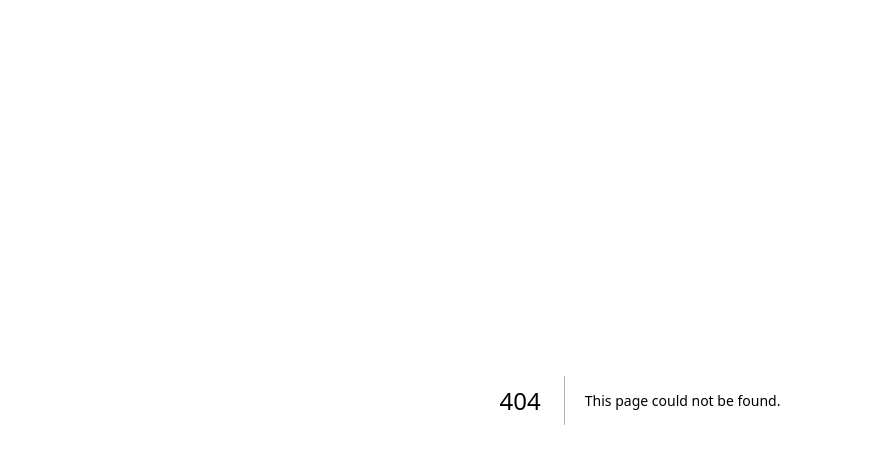
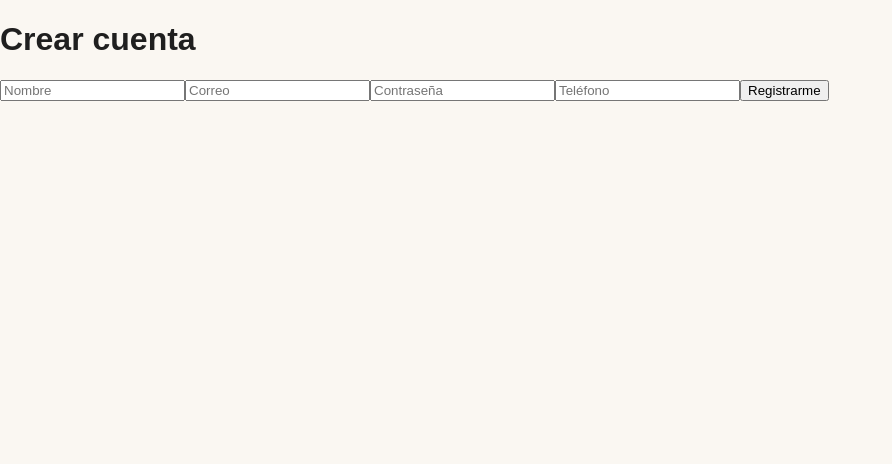
Before and after one commit to 98141/dizor, a Next.js app in the folder frontend/: page /register in a window 1280 px wide. Before the commit this address had no page. Shown: the top 464 px of the page, without its empty margins (0-892 px from the left). Built offline with nearby package versions, Linux system fonts and the light colour scheme; no server answers.

Commit message:
Frontend conectado con login y registro

```diff
--- a/frontend/src/app/globals.css
+++ /dev/null
@@ -1,49 +0,0 @@
-:root {
-  --background: #ffffff;
-  --foreground: #171717;
-}
-
-@media (prefers-color-scheme: dark) {
-  :root {
-    --background: #0a0a0a;
-    --foreground: #ededed;
-  }
-}
-
-html {
-  height: 100%;
-}
-
-html,
-body {
-  max-width: 100vw;
-  overflow-x: hidden;
-}
-
-body {
-  min-height: 100%;
-  display: flex;
-  flex-direction: column;
-  color: var(--foreground);
-  background: var(--background);
-  font-family: Arial, Helvetica, sans-serif;
-  -webkit-font-smoothing: antialiased;
-  -moz-osx-font-smoothing: grayscale;
-}
-
-* {
-  box-sizing: border-box;
-  padding: 0;
-  margin: 0;
-}
-
-a {
-  color: inherit;
-  text-decoration: none;
-}
-
-@media (prefers-color-scheme: dark) {
-  html {
-    color-scheme: dark;
-  }
-}
--- a/frontend/src/app/layout.js
+++ b/frontend/src/app/layout.js
@@ -1,25 +1,17 @@
-import { Geist, Geist_Mono } from "next/font/google";
-import "./globals.css";
-
-const geistSans = Geist({
-  variable: "--font-geist-sans",
-  subsets: ["latin"],
-});
-
-const geistMono = Geist_Mono({
-  variable: "--font-geist-mono",
-  subsets: ["latin"],
-});
+import { AuthProvider } from "@/context/AuthContext";
+import "@/styles/base/globals.css";
 
 export const metadata = {
-  title: "Create Next App",
-  description: "Generated by create next app",
+  title: "Dizor | Sombreros artesanales",
+  description: "Sombreros artesanales en palma de iraca de Sandoná, Nariño.",
 };
 
 export default function RootLayout({ children }) {
   return (
-    <html lang="en" className={`${geistSans.variable} ${geistMono.variable}`}>
-      <body>{children}</body>
+    <html lang="es">
+      <body>
+        <AuthProvider>{children}</AuthProvider>
+      </body>
     </html>
   );
 }
--- /dev/null
+++ b/frontend/src/app/register/page.js
@@ -0,0 +1,57 @@
+"use client";
+
+import { useState } from "react";
+import { useRouter } from "next/navigation";
+import { useAuth } from "@/context/AuthContext";
+
+export default function RegisterPage() {
+  const router = useRouter();
+  const { register } = useAuth();
+
+  const [form, setForm] = useState({
+    name: "",
+    email: "",
+    password: "",
+    phone: "",
+  });
+
+  const [message, setMessage] = useState("");
+
+  const handleChange = (e) => {
+    setForm({ ...form, [e.target.name]: e.target.value });
+  };
+
+  const handleSubmit = async (e) => {
+    e.preventDefault();
+    setMessage("");
+
+    try {
+      await register(form);
+      router.push("/cuenta");
+    } catch (error) {
+      setMessage(error.response?.data?.message || "Error al registrarse.");
+    }
+  };
+
+  return (
+    <main>
+      <h1>Crear cuenta</h1>
+
+      <form onSubmit={handleSubmit}>
+        <input name="name" placeholder="Nombre" onChange={handleChange} />
+        <input name="email" placeholder="Correo" onChange={handleChange} />
+        <input
+          name="password"
+          type="password"
+          placeholder="Contraseña"
+          onChange={handleChange}
+        />
+        <input name="phone" placeholder="Teléfono" onChange={handleChange} />
+
+        <button type="submit">Registrarme</button>
+      </form>
+
+      {message && <p>{message}</p>}
+    </main>
+  );
+}
--- /dev/null
+++ b/frontend/src/context/AuthContext.jsx
@@ -0,0 +1,79 @@
+"use client";
+
+import { createContext, useContext, useEffect, useState } from "react";
+import {
+  getMe,
+  loginUser,
+  logoutUser,
+  registerUser,
+} from "@/services/authService";
+
+const AuthContext = createContext(null);
+
+export const AuthProvider = ({ children }) => {
+  const [user, setUser] = useState(null);
+  const [token, setToken] = useState(null);
+  const [loadingAuth, setLoadingAuth] = useState(true);
+
+  const register = async (formData) => {
+    const data = await registerUser(formData);
+    setUser(data.user);
+    setToken(data.token);
+    return data;
+  };
+
+  const login = async (formData) => {
+    const data = await loginUser(formData);
+    setUser(data.user);
+    setToken(data.token);
+    return data;
+  };
+
+  const logout = async () => {
+    await logoutUser();
+    setUser(null);
+    setToken(null);
+  };
+
+  const loadUser = async () => {
+    try {
+      const data = await getMe();
+      setUser(data.user);
+    } catch {
+      setUser(null);
+    } finally {
+      setLoadingAuth(false);
+    }
+  };
+
+  useEffect(() => {
+    loadUser();
+  }, []);
+
+  return (
+    <AuthContext.Provider
+      value={{
+        user,
+        token,
+        loadingAuth,
+        isAuthenticated: !!user,
+        register,
+        login,
+        logout,
+        loadUser,
+      }}
+    >
+      {children}
+    </AuthContext.Provider>
+  );
+};
+
+export const useAuth = () => {
+  const context = useContext(AuthContext);
+
+  if (!context) {
+    throw new Error("useAuth debe usarse dentro de AuthProvider");
+  }
+
+  return context;
+};
--- /dev/null
+++ b/frontend/src/services/api.js
@@ -0,0 +1,15 @@
+import axios from "axios";
+
+const api = axios.create({
+  baseURL: process.env.NEXT_PUBLIC_API_URL,
+  withCredentials: true,
+});
+
+api.interceptors.response.use(
+  (response) => response,
+  (error) => {
+    return Promise.reject(error);
+  }
+);
+
+export default api;
--- /dev/null
+++ b/frontend/src/services/authService.js
@@ -0,0 +1,21 @@
+import api from "./api";
+
+export const registerUser = async (data) => {
+  const res = await api.post("/auth/register", data);
+  return res.data;
+};
+
+export const loginUser = async (data) => {
+  const res = await api.post("/auth/login", data);
+  return res.data;
+};
+
+export const getMe = async () => {
+  const res = await api.get("/auth/me");
+  return res.data;
+};
+
+export const logoutUser = async () => {
+  const res = await api.post("/auth/logout");
+  return res.data;
+};
--- /dev/null
+++ b/frontend/src/styles/base/globals.css
@@ -0,0 +1,22 @@
+* {
+  box-sizing: border-box;
+}
+
+html,
+body {
+  margin: 0;
+  padding: 0;
+  font-family: Arial, sans-serif;
+  background: #faf7f2;
+  color: #1f1f1f;
+}
+
+a {
+  color: inherit;
+  text-decoration: none;
+}
+
+button,
+input {
+  font-family: inherit;
+}
```
Also changed, not shown: frontend/src/app/cuenta/page.js (added, +28 -0 lines), frontend/src/app/login/page.js (added, +53 -0 lines), frontend/src/guards/ProtectedRoute.jsx (added, +22 -0 lines), frontend/src/guards/RoleRoute.jsx (added, +29 -0 lines).
